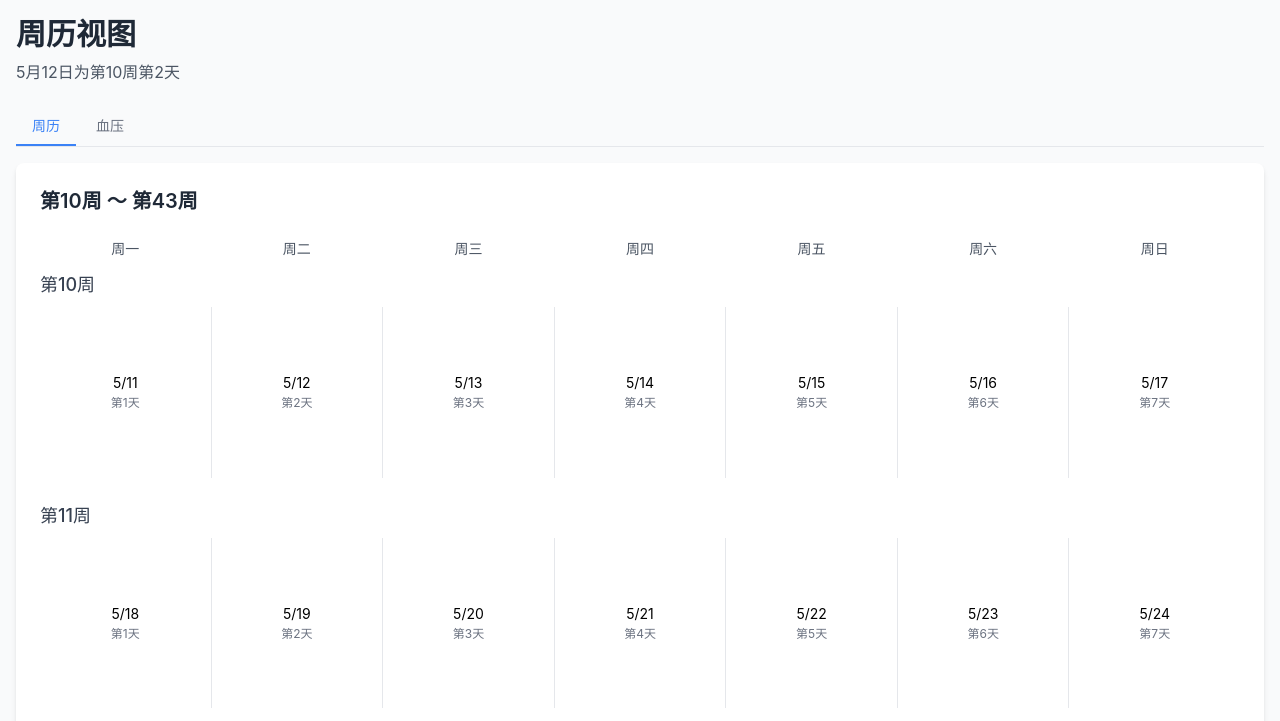
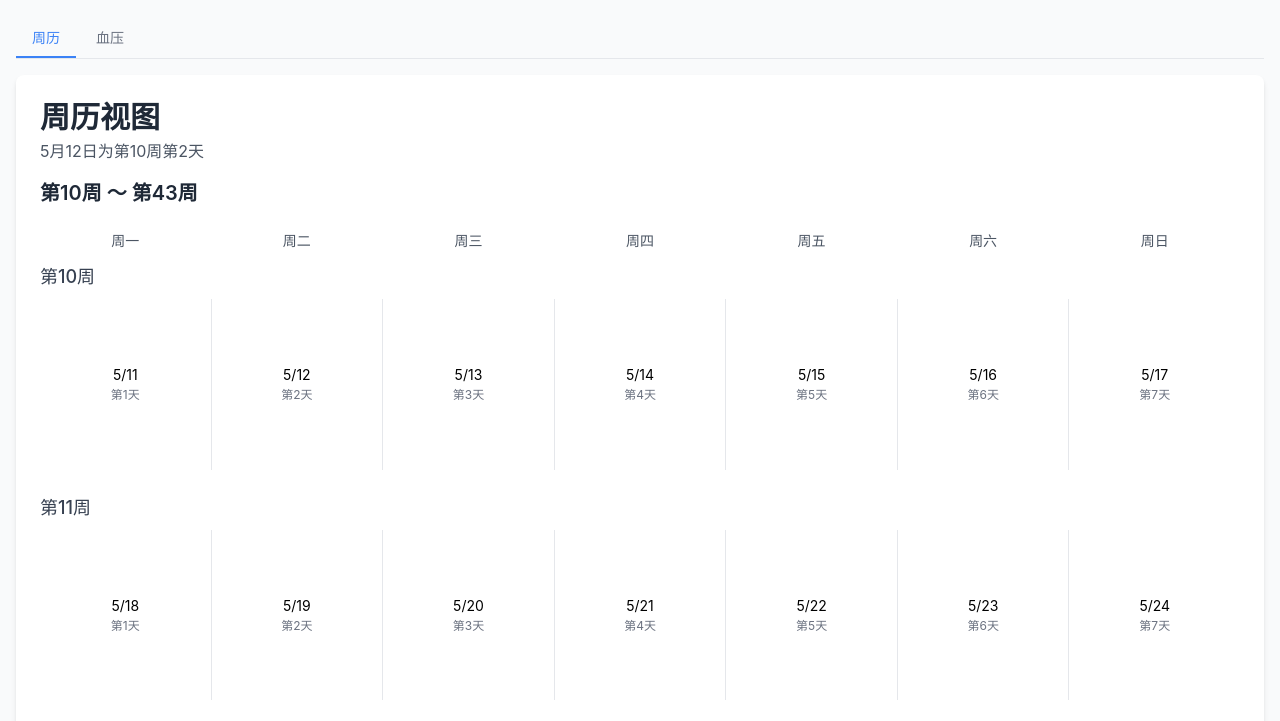
Before and after one commit to philip85613/philip85613.github.io, a plain HTML site: page index.html in a window 1280 px wide. Shown: the top 721 px of the page. Drawn offline with nearby package versions, Linux system fonts and the light colour scheme.

Commit message:
Refactor header and tab panel in index.html
Removed header section and updated tab panel content.

```diff
--- a/index.html
+++ b/index.html
@@ -129,18 +129,15 @@
 </head>
 <body class="bg-gray-50 min-h-screen">
     <div class="container mx-auto px-2 sm:px-4 py-4">
-        <header class="mb-6">
-            <h1 class="text-2xl sm:text-3xl font-bold text-gray-800 mb-2">周历视图</h1>
-            <p class="text-gray-600">5月12日为第10周第2天</p>
-        </header>
-
-        <div class="flex gap-1 mb-4 border-b border-gray-200">
+        <div class="sticky top-0 z-10 bg-gray-50 flex gap-1 mb-4 border-b border-gray-200" style="padding-top: 4px;">
             <button class="tab-btn active" data-tab="1">周历</button>
             <button class="tab-btn" data-tab="2">血压</button>
         </div>
 
         <div class="bg-white rounded-lg shadow-calendar p-3 sm:p-6">
             <div id="tab-panel-1" class="tab-panel">
+                <h1 class="text-2xl sm:text-3xl font-bold text-gray-800 mb-1">周历视图</h1>
+                <p class="text-gray-600 mb-3 sm:mb-4">5月12日为第10周第2天</p>
                 <h2 class="text-lg sm:text-xl font-semibold text-gray-800 mb-3 sm:mb-4">第10周 ～ 第43周</h2>
 
             <div class="calendar-grid mb-1">
```
